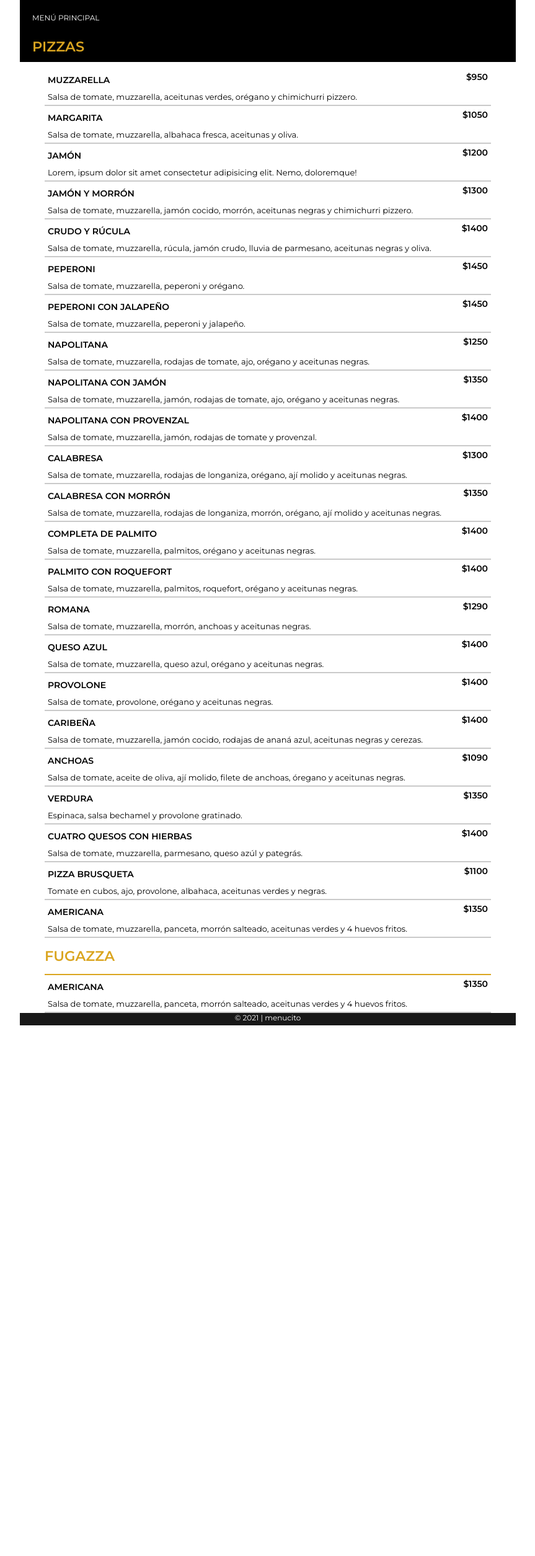
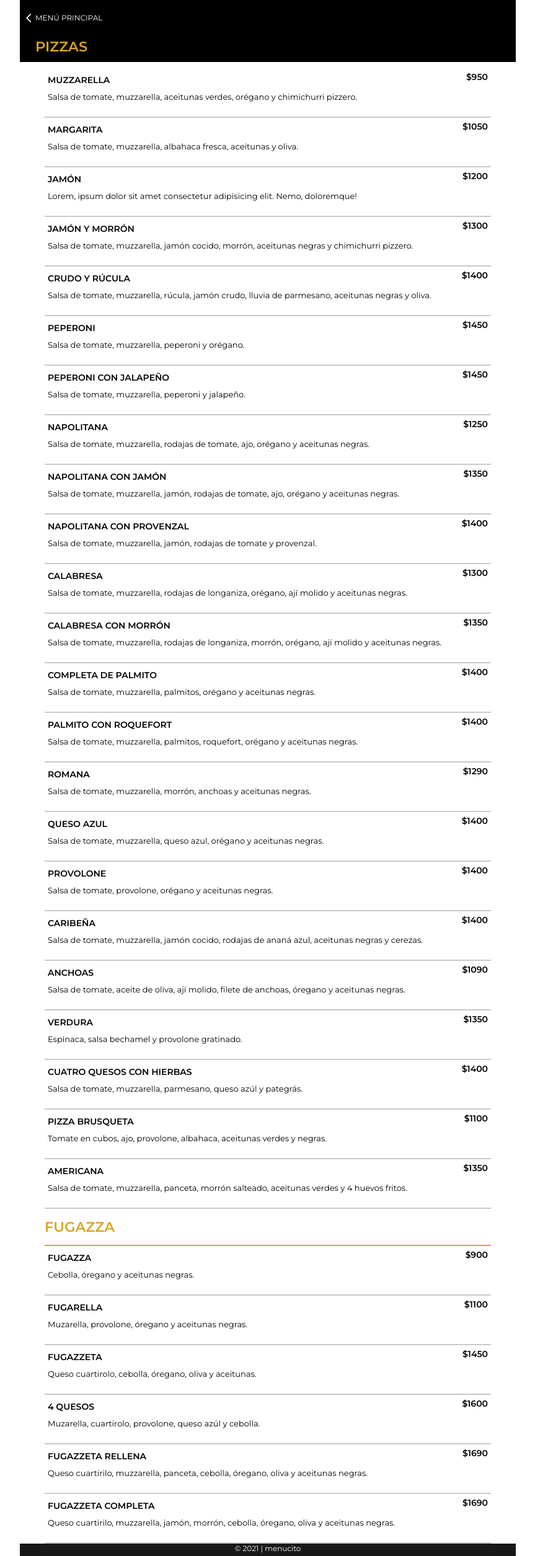
Before and after one commit to claudiodelkahez/menu_lag, a plain HTML site: page pizzas.html in a window 1280 px wide. Shown: the whole page at 62% size, without its empty margins (208-1071 px from the left). Before the commit the page ends 1654 px from the top, so only its background shows below. Drawn offline with Linux system fonts and the light colour scheme.

Commit message:
reorganizada la estructura del proyecto. Agregue una pagina de inicio

```diff
--- /dev/null
+++ b/css/intro.css
@@ -0,0 +1,32 @@
+* {
+    margin: 0;
+    padding: 0;
+    box-sizing: border-box;
+}
+html {
+    font-size: 62.5%;
+}
+
+body {
+    background: black;
+    height: 100vh;
+    display: flex;
+    justify-content: center;
+    align-items: center;
+}
+
+a {
+    font-family: "Montserrat", sans-serif;
+
+    text-decoration: none;
+    display: flex;
+    justify-content: center;
+    align-items: center;
+    font-size: 2rem;
+    color: #fff;
+}
+
+a:hover {
+    font-size: 2.5rem;
+
+}
--- a/css/menus.css
+++ b/css/pages.css
@@ -19,6 +19,7 @@ body {
 .container {
     display: flex;
     flex-direction: column;
+
     width: 100%;
     max-width: 800px;
 }
@@ -31,10 +32,34 @@ header {
     justify-content: center;
     flex-direction: column;
 }
+.regresar {
+    padding-top: 9px;
+    color: #fff;
+    font-size: 1.2rem;
+}
+.boton-atras {
+    text-decoration: none;
+    display: flex;
+}
+.left {
+    margin-top: 12px;
+    margin-left: 15px;
+    display: block;
+    color: rgb(255, 255, 255);
+    width: 10px;
+    height: 10px;
+    transition: 0.5s;
+    box-shadow: -2px 2px 0 rgb(255, 255, 255);
+}
+
+.left {
+    transform: rotate(45deg);
+}
+
 .submenu-titulo {
     display: flex;
-    padding-left: 20px;
     padding-top: 25px;
+    margin-left: 25px;
     align-items: center;
     width: 90%;
     font-size: 1.5rem;
@@ -52,13 +77,7 @@ header {
     font-weight: 900;
     color: goldenrod;
 }
-.regresar {
-    padding-top: 10px;
-    padding-left: 20px;
 
-    color: #fff;
-    font-size: 1.2rem;
-}
 .carta {
     display: flex;
     align-items: center;
@@ -67,10 +86,9 @@ header {
     width: 100%;
 }
 .producto {
-    height: 100%;
+    min-height: 80px;
     border-bottom: 2px solid rgb(202, 202, 202);
     padding: 5px 5px;
-
     width: 90%;
     background: #fff;
 }
--- a/pizzas.html
+++ b/pizzas.html
@@ -4,7 +4,7 @@
         <meta charset="UTF-8" />
         <meta http-equiv="X-UA-Compatible" content="IE=edge" />
         <meta name="viewport" content="width=device-width, initial-scale=1.0" />
-        <link rel="stylesheet" href="./css/menus.css" />
+        <link rel="stylesheet" href="./css/pages.css" />
         <link rel="preconnect" href="https://fonts.googleapis.com" />
         <link rel="preconnect" href="https://fonts.gstatic.com" crossorigin />
         <link
@@ -12,14 +12,15 @@
             rel="stylesheet"
         />
 
-        <title>Pizzas | Menucito</title>
+        <title>PIZZAS | Menucito</title>
     </head>
     <body>
-
         <div class="container">
-
             <header>
-                <div class="regresar">MENÚ PRINCIPAL</div>
+                <a href="menu.html" class="boton-atras">
+                    <div class="left"></div>
+                    <div class="regresar">MENÚ PRINCIPAL</div>
+                </a>
 
                 <div class="submenu-titulo">
                     <h2>PIZZAS</h2>
@@ -393,18 +394,93 @@
                 <div class="producto">
                     <div class="producto-encabezado">
                         <div class="titulo">
-                            <h2>AMERICANA</h2>
+                            <h2>FUGAZZA</h2>
                         </div>
-                        <div class="precio"><p>$1350</p></div>
+                        <div class="precio"><p>$900</p></div>
+                    </div>
+
+                    <div class="descripcion">
+                        <p>Cebolla, óregano y aceitunas negras.</p>
+                    </div>
+                </div>
+
+                <div class="producto">
+                    <div class="producto-encabezado">
+                        <div class="titulo">
+                            <h2>FUGARELLA</h2>
+                        </div>
+                        <div class="precio"><p>$1100</p></div>
+                    </div>
+
+                    <div class="descripcion">
+                        <p>Muzarella, provolone, óregano y aceitunas negras.</p>
+                    </div>
+                </div>
+
+                <div class="producto">
+                    <div class="producto-encabezado">
+                        <div class="titulo">
+                            <h2>FUGAZZETA</h2>
+                        </div>
+                        <div class="precio"><p>$1450</p></div>
                     </div>
 
                     <div class="descripcion">
                         <p>
-                            Salsa de tomate, muzzarella, panceta, morrón
-                            salteado, aceitunas verdes y 4 huevos fritos.
+                            Queso cuartirolo, cebolla, óregano, oliva y
+                            aceitunas.
                         </p>
                     </div>
                 </div>
+
+                <div class="producto">
+                    <div class="producto-encabezado">
+                        <div class="titulo">
+                            <h2>4 QUESOS</h2>
+                        </div>
+                        <div class="precio"><p>$1600</p></div>
+                    </div>
+
+                    <div class="descripcion">
+                        <p>
+                            Muzarella, cuartirolo, provolone, queso azúl y
+                            cebolla.
+                        </p>
+                    </div>
+                </div>
+
+                <div class="producto">
+                    <div class="producto-encabezado">
+                        <div class="titulo">
+                            <h2>FUGAZZETA RELLENA</h2>
+                        </div>
+                        <div class="precio"><p>$1690</p></div>
+                    </div>
+
+                    <div class="descripcion">
+                        <p>
+                            Queso cuartirilo, muzzarella, panceta, cebolla,
+                            óregano, oliva y aceitunas negras.
+                        </p>
+                    </div>
+                </div>
+
+                <div class="producto">
+                    <div class="producto-encabezado">
+                        <div class="titulo">
+                            <h2>FUGAZZETA COMPLETA</h2>
+                        </div>
+                        <div class="precio"><p>$1690</p></div>
+                    </div>
+
+                    <div class="descripcion">
+                        <p>
+                            Queso cuartirilo, muzzarella, jamón, morrón,
+                            cebolla, óregano, oliva y aceitunas negras.
+                        </p>
+                    </div>
+                </div>
+
             </div>
         </div>
 
```
Also changed, not shown: index.html (+7 -32 lines), menu.html (added, +48 -0 lines), css/menu.css (renamed from css/mobile.css).
